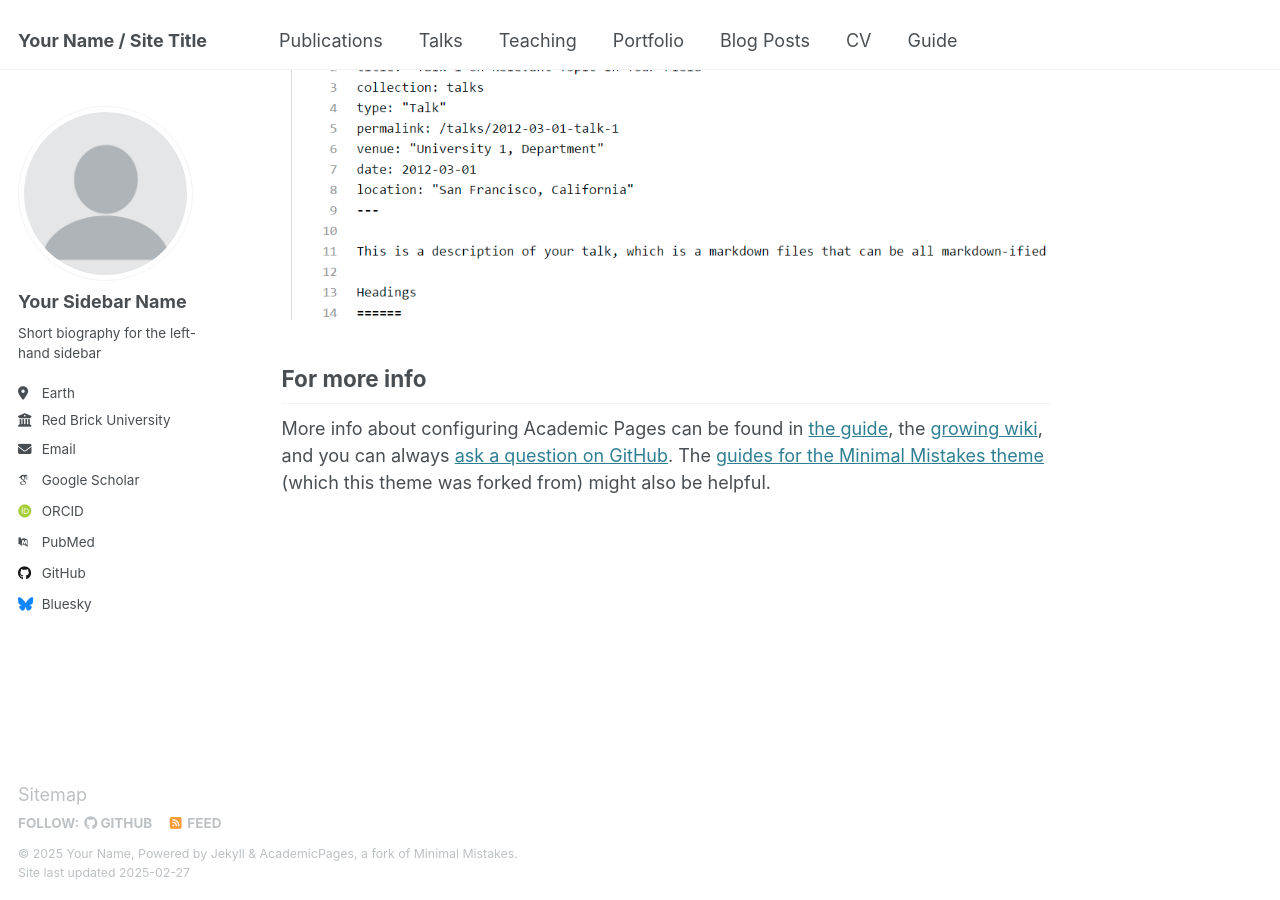
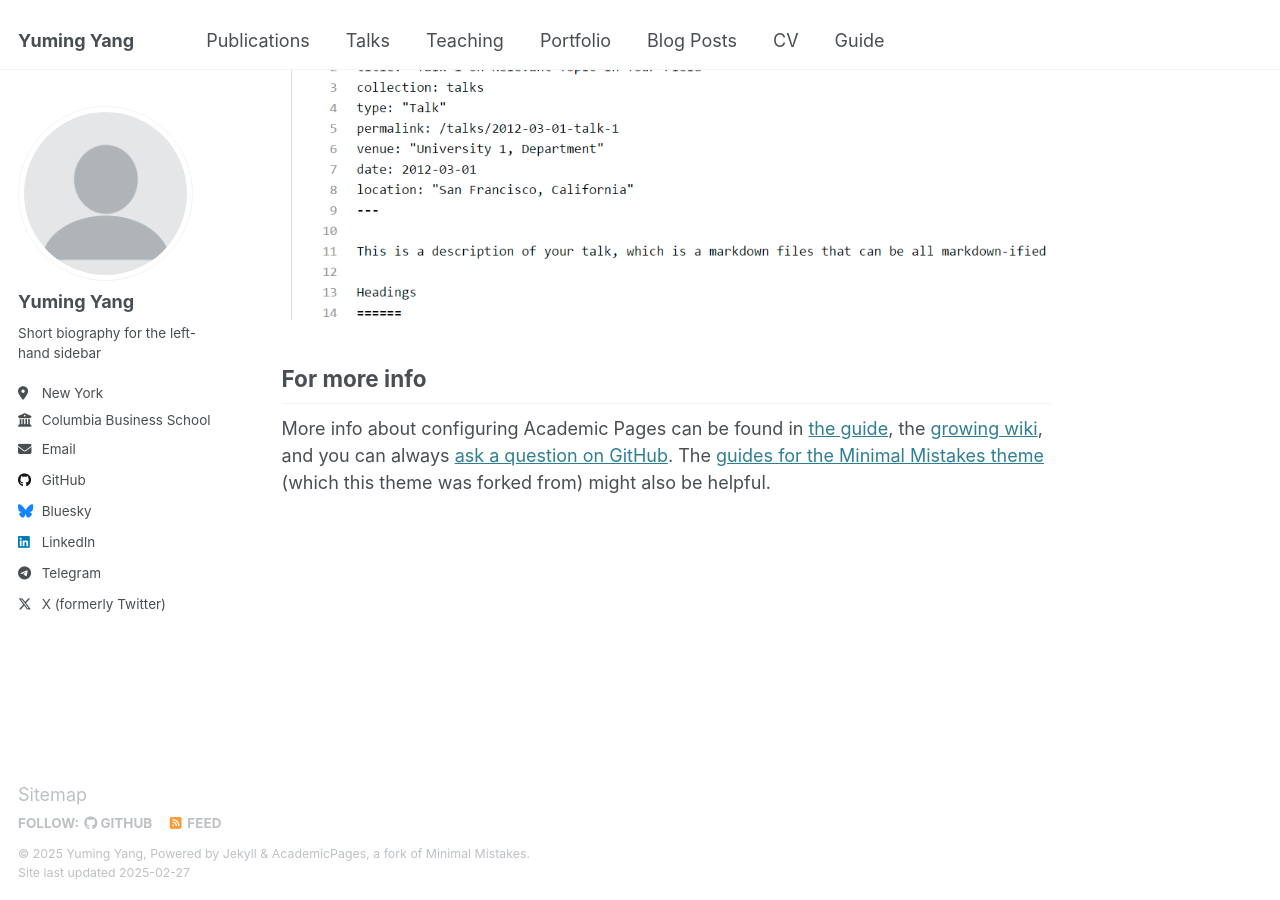
Before and after one commit to Yuming-Yang/Yuming-Yang.github.io, a Jekyll site: the page built from _pages/about.md, in a window 1280 px wide and 900 px high, scrolled down 2642 px. Built offline with Jekyll 4.4.1, drawn with Linux system fonts in a browser that asks for light colours; some web fonts are replaced.

Commit message:
Update _config.yml

```diff
--- a/_config.yml
+++ b/_config.yml
@@ -9,11 +9,11 @@
 # Basic Site Settings
 locale                   : "en-US"
 site_theme               : "default"
-title                    : "Your Name / Site Title"
+title                    : "Yuming Yang"
 title_separator          : "-"
-name                     : &name "Your Name"
+name                     : &name "Yuming Yang"
 description              : &description "personal description"
-url                      : https://academicpages.github.io # the base hostname & protocol for your site e.g. "https://[your GitHub username].github.io"
+url                      : https://yumingyang.com # the base hostname & protocol for your site e.g. "https://[your GitHub username].github.io"
 baseurl                  : "" # the subpath of your site, e.g. "/blog"
 repository               : "academicpages/academicpages.github.io"
 
@@ -23,21 +23,21 @@ repository               : "academicpages/academicpages.github.io"
 author:
   # Biographic information
   avatar           : "profile.png"
-  name             : "Your Sidebar Name"
+  name             : "Yuming Yang"
   pronouns         : # example: "she/her"
   bio              : "Short biography for the left-hand sidebar"
-  location         : "Earth"
-  employer         : "Red Brick University"
+  location         : "New York"
+  employer         : "Columbia Business School"
   uri              : # URL
-  email            : "none@example.org"
+  email            : "YYang26@gsb.columbia.edu"
 
   # Academic websites
   arxiv            : # URL - Update with the correct link to your profile
-  googlescholar    : "https://scholar.google.com/citations?user=PS_CX0AAAAAJ"
+  googlescholar    : # "https://scholar.google.com/citations?user=PS_CX0AAAAAJ"
   impactstory      : # URL
-  orcid            : "http://orcid.org/yourorcidurl"
+  orcid            : # "http://orcid.org/yourorcidurl"
   semantic         : # URL
-  pubmed           : "https://www.ncbi.nlm.nih.gov/pubmed/?term=john+snow"
+  pubmed           : # "https://www.ncbi.nlm.nih.gov/pubmed/?term=john+snow"
   researchgate     : # URL
   scopus           : # URL
 
@@ -45,7 +45,7 @@ author:
   bitbucket        : # Username - Update with your username on the site
   codepen          : # Username
   dribbble         : # Username
-  github           : "academicpages"
+  github           : "Yuming-Yang"
   kaggle           : # Username
   stackoverflow    : # User number or user number and name (i.e., use "1" or "1/jeff-atwood")
 
@@ -59,15 +59,15 @@ author:
   keybase          : # Username
   instagram        : # Username
   lastfm           : # Username
-  linkedin         : # Username
+  linkedin         : "yumingyang0"
   mastodon         : # URL
   medium           : # URL
   pinterest        : # Username
   soundcloud       : # Username
   steam            : # Username
-  telegram         : # URL
+  telegram         : "alanyang2002"
   tumblr           : # Username
-  twitter          : # Username for X / Twitter
+  twitter          : "Alanyang00"
   vine             : # Username
   weibo            : # Username
   wikipedia        : # Username
@@ -90,7 +90,7 @@ breadcrumbs              : false # true, false (default)
 words_per_minute         : 160
 future                   : true
 read_more                : "disabled" # if enabled, adds "Read more" links to excerpts
-talkmap_link             : false      #change to true to add link to talkmap on talks page
+talkmap_link             : true      #change to true to add link to talkmap on talks page
 comments:
   provider               : # false (default), "disqus", "discourse", "facebook", "google-plus", "staticman", "custom"
   disqus:
```
